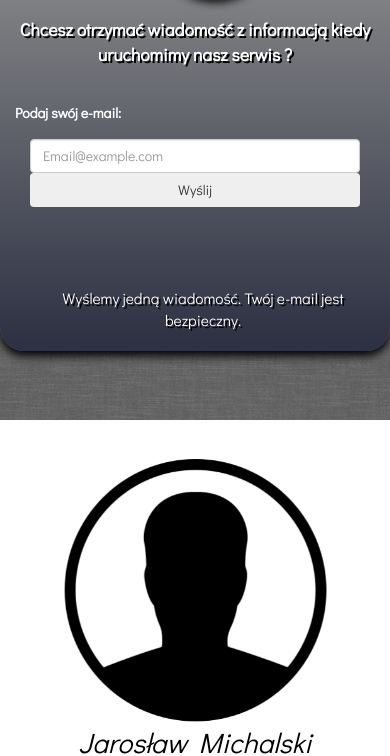
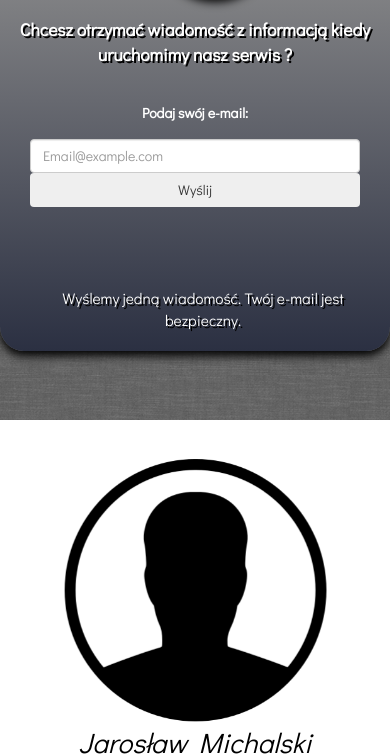
Before and after one commit to infoshareacademy/jfdd7-nw, a plain HTML site: page index.html in a window 390 px wide. Shown: the part 1430-2186 px from the top of the page. Drawn offline with nearby package versions, Linux system fonts and the light colour scheme.

Commit message:
zmodyfikowany (upiększony) formularz/newsletter.

```diff
--- a/index.html
+++ b/index.html
@@ -138,7 +138,7 @@
             <form action="https://formspree.io/teamniewiem@gmail.com" method="POST">
                 <div class="form-group">
                     <label class="kiedy-rusza col-sm-12" for="exampleInputEmail1">Chcesz otrzymać wiadomość z informacją kiedy uruchomimy nasz serwis ?</label>
-                    <label class="podaj-email col-sm-12" for="exampleInputEmail1">Podaj swój e-mail:</label>
+                    <label class="podaj-email col-xs-12" for="exampleInputEmail1">Podaj swój e-mail:</label>
                     <div class="col-sm-offset-1 col-sm-10">
                         <input type="email" class="form-control" id="exampleInputEmail1" placeholder="Email@example.com">
                     </div>
```
Also changed, not shown: style/formularz.css (line endings or trailing spaces).
